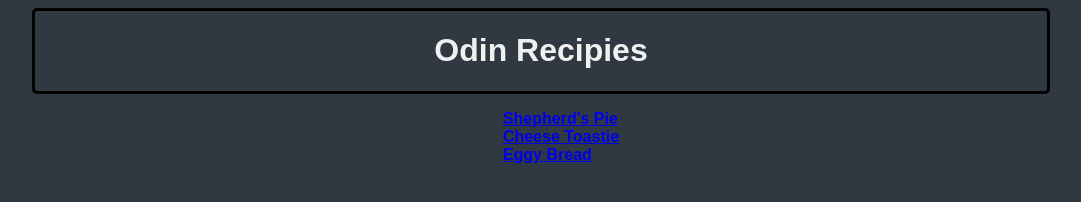
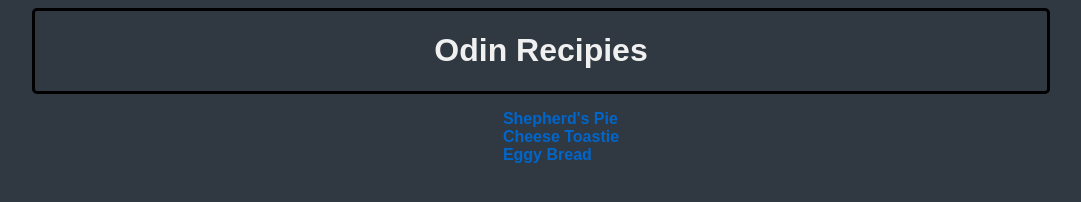
Before and after one commit to A-Fir01/odin-recipies, a plain HTML site: page index.html in a window 1280 px wide. Shown: the whole page, without its empty margins (99-1180 px from the left). Drawn offline with Linux system fonts and the light colour scheme.

Commit message:
further styled links

```diff
--- a/css/styles.css
+++ b/css/styles.css
@@ -17,6 +17,19 @@ h1 {
 
 a {
   font-weight: bold;
+  text-decoration: none;
+}
+
+a:link {
+  color: #0066cc;
+}
+
+a:visited {
+  color: #f0f0f0;
+}
+
+a:hover {
+  color: #00609a;
 }
 
 .licont {
```
